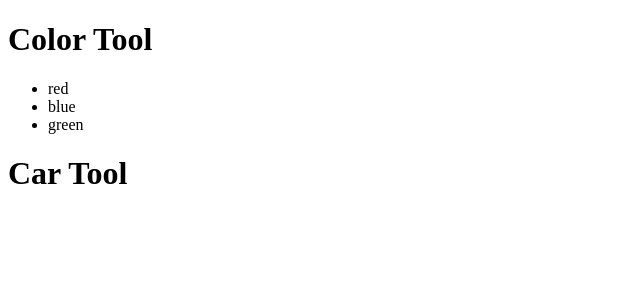
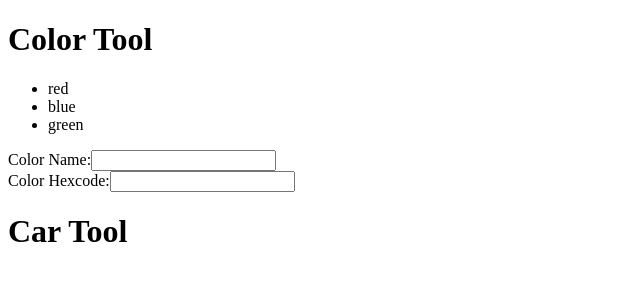
Before and after one commit to smartcoder0305/react-typescript_08122020, a React (Create React App) app in the folder demo-app/: page / in a window 1280 px wide. Shown: the top 300 px of the page, without its empty margins (0-640 px from the left). Built offline with nearby package versions, Linux system fonts and the light colour scheme.

Commit message:
add exercise 5

```diff
--- a/demo-app/src/components/ColorTool.tsx
+++ b/demo-app/src/components/ColorTool.tsx
@@ -1,22 +1,51 @@
-import React, { FC } from 'react';
+import React, { FC, useState, ChangeEvent } from 'react';
 
 import { Color } from '../models/Color';
 
 type ColorToolProps = {
-  colors: Color[],
+  colors: Readonly<Color[]>,
 };
 
 export const ColorTool: FC<ColorToolProps> = (props) => {
 
+  const [
+    colorForm /* state data */,
+    setColorForm /* function to update the state data, and triggering the re-render */
+  ] = useState({
+    name: '',
+    hexcode: '',
+  } /* initializing the state to this value */);
+
+  const change = (e: ChangeEvent<HTMLInputElement>) => {
+    setColorForm({
+      ...colorForm, // copy the current color form properties on to the new state object
+      [ e.target.name ]: e.target.value, // set the name property of the new state object to the data collected from the input field
+    });
+  };
+
+  console.log(colorForm);
+
   return (
     <>
       <header>
-        <h1>Color Tool</h1>
+        <h1 className="page-header">Color Tool</h1>
       </header>
       <ul>
         {props.colors.map(color =>
           <li key={color.id}>{color.name}</li>)}
       </ul>
+      <form>
+        <div>
+          {/* React.createElement('label', { htmlFor: 'color-name-input}, 'Color Name: ') */}
+          <label htmlFor="color-name-input">Color Name:</label>
+          <input type="text" id="color-name-input" name="name" value={colorForm.name} onChange={change} />
+        </div>
+        <div>
+          {/* React.createElement('label', { htmlFor: 'color-name-input}, 'Color Name: ') */}
+          <label htmlFor="color-hexcode-input">Color Hexcode:</label>
+          <input type="text" id="color-hexcode-input" name="hexcode" value={colorForm.hexcode} onChange={change} />
+        </div>
+      </form>
     </>
   );
 
```
Also changed, not shown: demo-app/exercises/exercise-5.md (added, +7 -0 lines).
